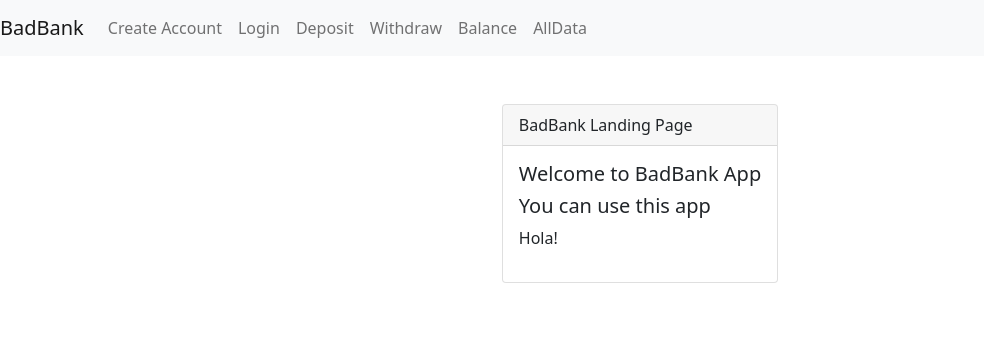
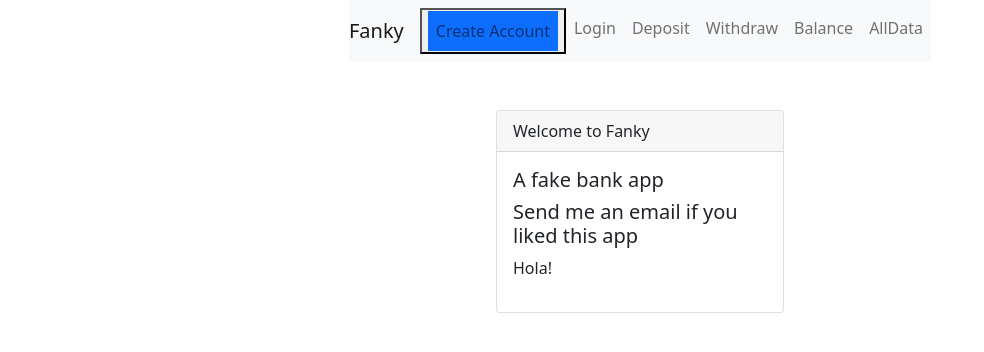
Before and after one commit to SoyDanielRomero/Daniel-RomeroBankingApplication, a React (Create React App) app: page / in a window 1280 px wide. Shown: the top 352 px of the page, without its empty margins (0-984 px from the left). Built offline with nearby package versions, Linux system fonts and the light colour scheme.

Commit message:
Fixing Route Paths

```diff
--- a/src/App.js
+++ b/src/App.js
@@ -19,7 +19,9 @@ import { UserContext } from './context';
 function App() {
   return (
     <HashRouter>
-      <NavBar />
+      <div className='d-flex justify-content-around pl-5 container'>
+        <NavBar />
+      </div>
       <div className='d-flex justify-content-center mt-5 container'>
         <UserContext.Provider
           value={{
--- a/src/components/login.js
+++ b/src/components/login.js
@@ -21,7 +21,7 @@ function Login() {
     });
   }
   return (
-    <div className='container'>
+    <div className='container d-flex justify-content-center'>
       <BankForm
         bgcolor='warning'
         header='Create Account'
--- a/src/components/navbar.js
+++ b/src/components/navbar.js
@@ -1,9 +1,13 @@
+import { Button } from 'react';
+
 function NavBar() {
   return (
     <>
+      <div className='.container-fluid'>
+        <div className='container'>
           <nav className='navbar navbar-expand-lg navbar-light bg-light'>
-        <a className='navbar-brand' href='#'>
-          BadBank
+            <a className='navbar-brand' href='#/'>
+              Fanky
             </a>
             <button
               className='navbar-toggler'
@@ -17,11 +21,13 @@ function NavBar() {
             </button>
             <div className='collapse navbar-collapse' id='navbarNav'>
               <ul className='navbar-nav'>
-            <li className='nav-item'>
+                <button>
+                  <li className='nav-item btn-primary'>
                     <a className='nav-link' href='#/CreateAccount/'>
                       Create Account
                     </a>
                   </li>
+                </button>
                 <li className='nav-item'>
                   <a className='nav-link' href='#/login/'>
                     Login
@@ -50,6 +56,8 @@ function NavBar() {
               </ul>
             </div>
           </nav>
+        </div>
+      </div>
     </>
   );
 }
--- a/src/pages/alldata.js
+++ b/src/pages/alldata.js
@@ -4,7 +4,7 @@ import { UserContext } from '../context';
 function AllData() {
   const ctx = React.useContext(UserContext);
   return (
-    <div className='container'>
+    <div className='container d-flex justify-content-center'>
       <h1>All Data</h1>
       <br />
       {JSON.stringify(ctx)}
--- a/src/pages/createaccount.js
+++ b/src/pages/createaccount.js
@@ -8,7 +8,7 @@ function CreateAccount() {
     ctx.users.push({ name, email, password, balance: 100, loged: false });
   }
   return (
-    <div className='container'>
+    <div className='container d-flex justify-content-center'>
       <BankForm
         bgcolor='primary'
         header='Create Account'
--- a/src/pages/deposit.js
+++ b/src/pages/deposit.js
@@ -18,7 +18,7 @@ function Deposit() {
     });
   }
   return (
-    <div className='container'>
+    <div className='container d-flex justify-content-center'>
       <BankForm
         bgcolor='success'
         header='Deposit Form'
--- a/src/pages/home.js
+++ b/src/pages/home.js
@@ -5,9 +5,9 @@ function Home() {
   return (
     <Card
       txtcolor='black'
-      header='BadBank Landing Page'
-      title='Welcome to BadBank App'
-      text='You can use this app'
+      header='Welcome to Fanky'
+      title='A fake bank app'
+      text='Send me an email if you liked this app'
       body={<p> Hola!</p>}
     />
   );
--- a/src/pages/withdraw.js
+++ b/src/pages/withdraw.js
@@ -17,7 +17,7 @@ function Withdraw() {
     });
   }
   return (
-    <div className='container'>
+    <div className='container d-flex justify-content-center'>
       <BankForm
         bgcolor='danger'
         header='Withdraw Form'
```
Lines whose indentation alone changed are shown as unchanged.
